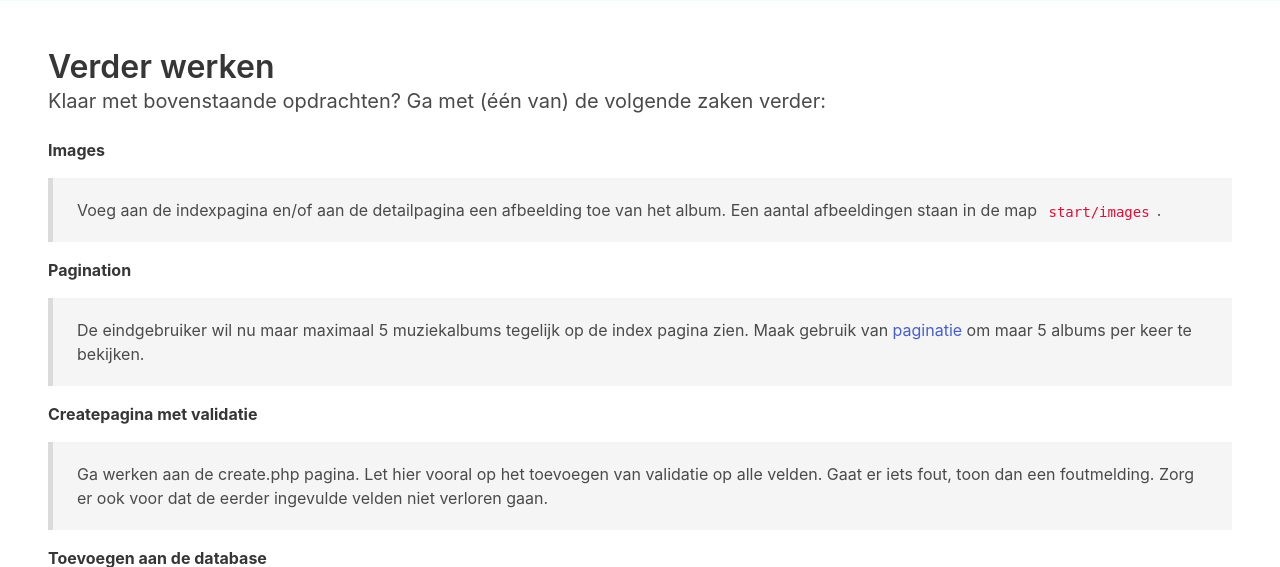
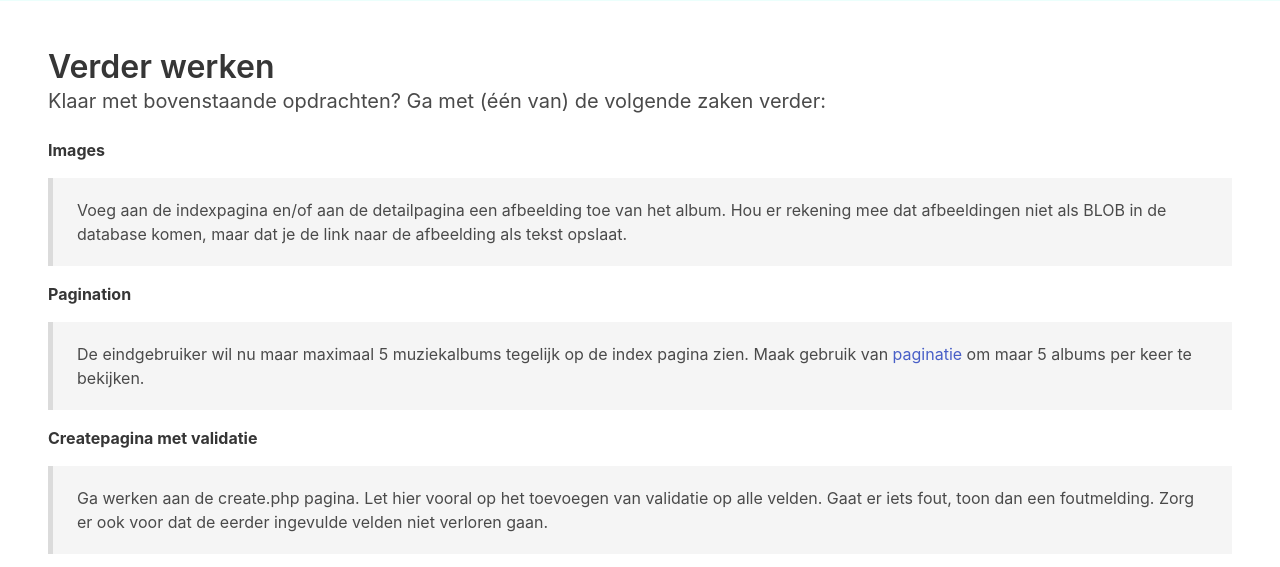
Before and after one commit to HR-CMGT/PRG02-2023-2024, a PHP site: page / in a window 1280 px wide. Shown: the part 2078-2645 px from the top of the page. Run offline with PHP 8.4, Linux system fonts and the light colour scheme.

Commit message:
images copy HTML

```diff
--- a/les3/exercises/index.php
+++ b/les3/exercises/index.php
@@ -164,9 +164,8 @@
             <strong>Images</strong>
         </p>
         <blockquote>
-            Voeg aan de indexpagina en/of aan de detailpagina een afbeelding toe van het album. Een aantal
-            afbeeldingen
-            staan in de map <code>start/images</code>.
+            Voeg aan de indexpagina en/of aan de detailpagina een afbeelding toe van het album. Hou er rekening mee
+            dat afbeeldingen niet als BLOB in de database komen, maar dat je de link naar de afbeelding als tekst opslaat.
         </blockquote>
         <p>
             <strong>Pagination</strong>
```
